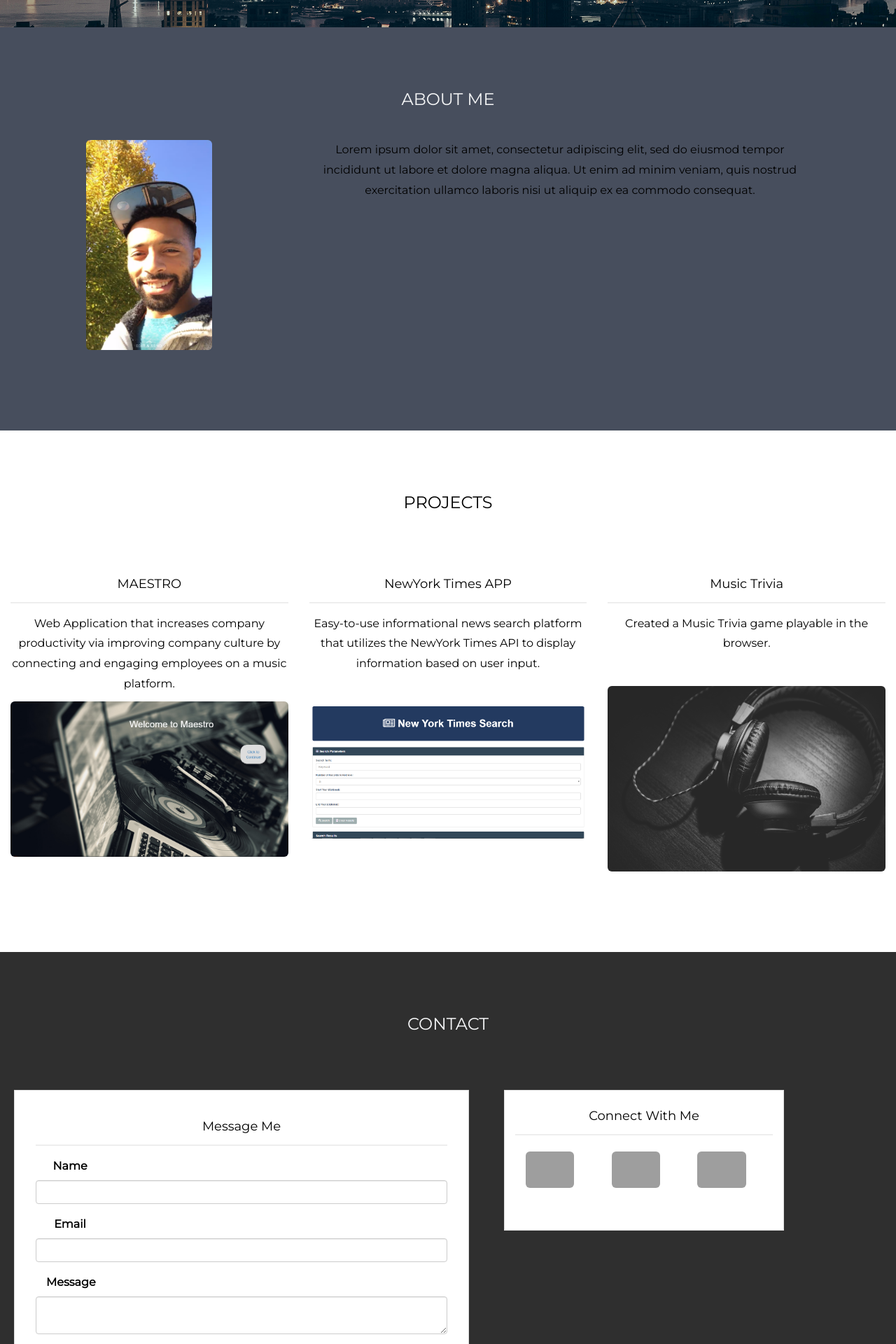
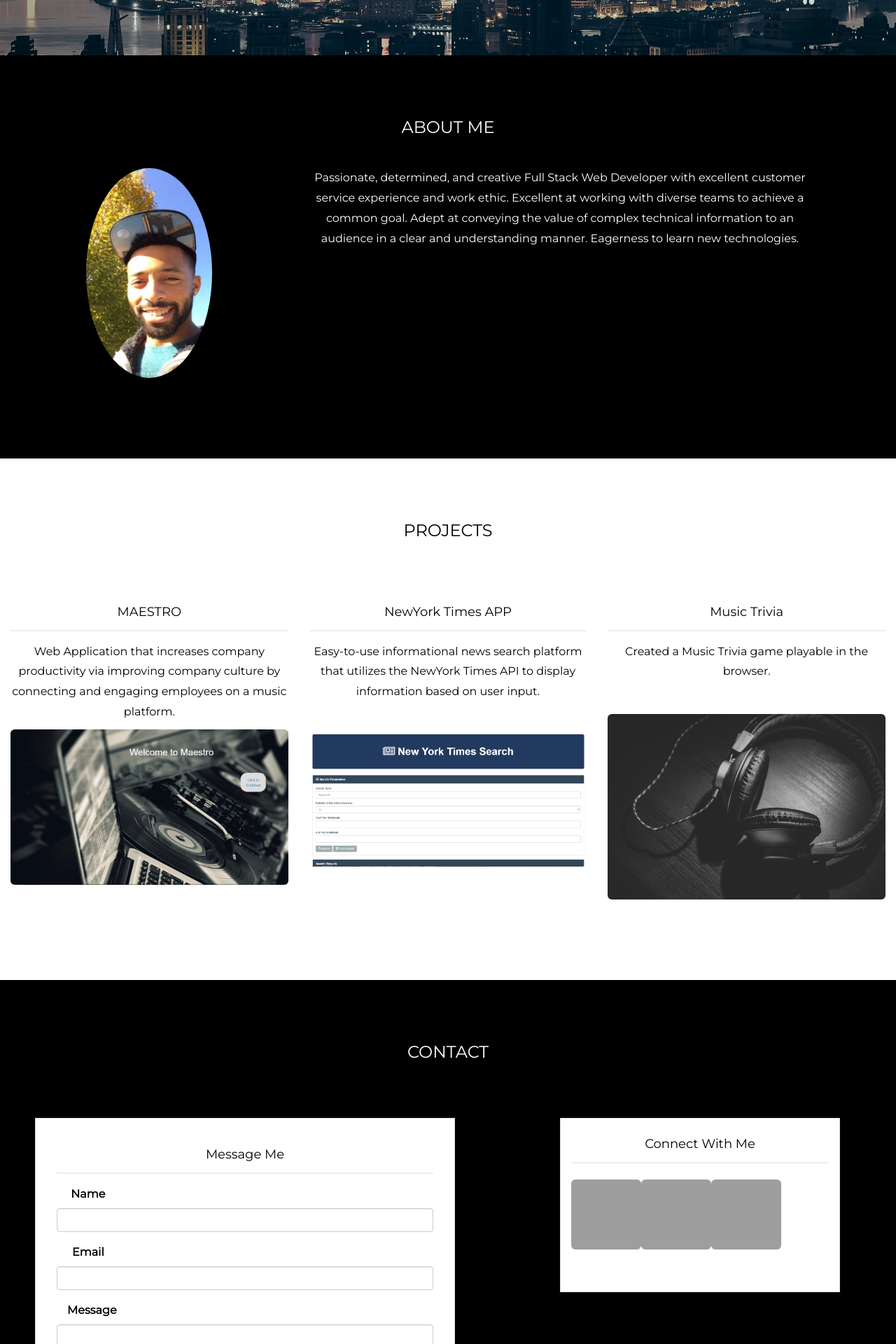
Before and after one commit to ArronJLinton/ArronJ-Linton, a PHP site: page / in a window 1280 px wide; the page is wider, and only the part inside the window is pictured. Shown: the part 640-2560 px from the top of that part at 70% size. Run offline with PHP 8.4, Linux system fonts and the light colour scheme; some libraries are stand-ins or nearby versions; grey boxes are pictures that could not be loaded.

Commit message:
editing media screens

```diff
--- a/assets/css/style.css
+++ b/assets/css/style.css
@@ -118,17 +118,27 @@
 
 
   .bg-2 {
-      background-color: #474e5d;  Dark Blue
+      background-color: black;
       color: #ffffff;
+  }
+
+  .bg-2 p {
+    color: #ffffff; White
+    text-align: left;
   }
   .bg-3 {
       background-color: #ffffff;  White
       color: #555555;
   }
   .bg-4 {
-      background-color: #2f2f2f;  Black Gray
+      background-color: black;
       color: #fff;
   }
+
+  .container {
+    padding: 10px 10px;
+  }
+
   .container-fluid {
       padding-top: 70px;
       padding-bottom: 70px;
@@ -146,17 +156,23 @@
       color: #1abc9c !important;
   }
 
+/*Contact Section*/
+
+#contact-section {
+  max-width: 1200px;
+  width: 100%;
+}
+
 /*Message Form*/
 
 #message-form {
   background: #fff;
   padding: 30px;
-  max-width: 650px;
+  max-width: 600px;
   width: 100%;
   border: 1px solid #ddd;
   float: left;
-  margin: 0 0 40px 0;
-  margin-left: 20px;
+  margin-left: 50px;
 }
 
 label {
@@ -164,18 +180,16 @@
   font-size: 16px;
 }
 
-
 /*Connect With Me Sidebar*/
 
 #connect {
   max-width: 400px;
+  float: right;
   width: 100%;
-  margin-left: 50px;
   background: #fff;
   padding: 15px;
   border: 1px solid #ddd;
 }
-
 
 h4, #connect h4 {
   border-bottom: 2px solid #eee;
@@ -189,14 +203,18 @@
 }
 
 .social {
+  height: 100px;
+  width: 100px;
+  float: left;
   margin-top: 8px;
   margin-right: 5px;
 }
+
 .social:last-child {
   margin-right: 0;
 }
 
-/**Media Screen Tags*/
+/*Media Screen Tags*/
 @media screen and (max-width: 980px) {
 
 
@@ -210,4 +228,32 @@
 
 @media screen and (max-width: 640px) {
 
+
+  #contact-section {
+    margin-left: 10px;
+  }
+/*Message form panel*/
+  #message-form {
+    margin: 0;
+    max-width: 550px;
+    width: 100%;
+    text-align: center;
+    float: none;
+  }
+/*Connect Panel*/
+  #connect {
+    margin: 0;
+    margin-top: 75px;
+    max-width: 550px;
+    width: 100%;
+    max-height: 300px;
+    height: 100%;
+    text-align: center;
+    float: none;
+  }
+
+  .social {
+    height: 100px;
+    width: 85px;
+  }
 }
--- a/index.html
+++ b/index.html
@@ -35,6 +35,7 @@
     <div class="collapse navbar-collapse" id="myNavbar">
       <ul class="nav navbar-nav navbar-right">
         <li><a href="#about">ABOUT</a></li>
+        <li><a href="">RESUME</a></li>
         <li><a href="#projects">PROJECTS</a></li>
         <li><a href="#contact">CONTACT</a></li>
       </ul>
@@ -63,7 +64,7 @@
       <img src="assets/images/beach.jpeg" width="100%" height="100%"/>
     </figure>  -->
   <div class="container" id="front-caption">
-  <h1 style="color:white; text-align: center">Full Stack Web Developer <br> Positive Ethusiast <br> Avid Traveller</h1>
+  <h1 style="color:white; text-align: center">Full Stack Web Developer <br> Positive Ethusiast <br> Avid Traveler</h1>
   </div>
 </div>
 </header>
@@ -73,10 +74,10 @@
   <h3 class="margin">ABOUT ME</h3>
   <div class="row">
     <div class="col-lg-4">
-      <img src="./assets/images/profilepic.jpg" class=" img-rounded margin"  alt="Arron J. Linton" width="180px" height="300px">
+      <img src="./assets/images/profilepic.jpg" class=" img-circle margin"  alt="Arron J. Linton" width="180px" height="300px">
     </div>
     <div class="col-lg-7">
-    <p>Lorem ipsum dolor sit amet, consectetur adipiscing elit, sed do eiusmod tempor incididunt ut labore et dolore magna aliqua. Ut enim ad minim veniam, quis nostrud exercitation ullamco laboris nisi ut aliquip ex ea commodo consequat. </p>
+    <p>Passionate, determined, and creative Full Stack Web Developer with excellent customer service experience and work ethic. Excellent at working with diverse teams to achieve a common goal. Adept at conveying the value of complex technical information to an audience in a clear and understanding manner. Eagerness to learn new technologies. </p>
     </div>
   </div>
 </div>
@@ -105,12 +106,16 @@
   </div>
 </div>
 
-<!-- Fourth Container -->
+<!-- Fourth Container(Resume) -->
+<!-- <div class="container-fluid" id="resume">
+</div> -->
+
+<!-- Fifth Container(Contact)-->
 <div class="container-fluid bg-4 text-center" id="contact">
   <h3 class="margin">CONTACT</h3><br>
-  <div class="row">
+  <div id="contact-section" class="row">
     <!-- Contact Form -->
-    <div id="message-form" class="container col-lg-5">
+    <div id="message-form" class="container">
     <h4>Message Me</h4>
       <form>
         <div class="form-group">
@@ -130,27 +135,25 @@
 
     </div>
     <!-- Connect with me -->
-    <div id="connect" class="container col-lg-5">
+    <div id="connect" class="container">
       <h4>Connect With Me</h4>
-      <div class="col-sm-4">
+      <div>
         <a href="https://www.linkedin.com/in/arron-j-linton-97393633">
-          <img src="http://sitesky.co.uk/wp-content/uploads/2014/12/linkedin_logo.png" class="img-responsive img-rounded margin social" style="width:75%"></a>
+          <img src="http://sitesky.co.uk/wp-content/uploads/2014/12/linkedin_logo.png" class="img-responsive img-rounded margin social"></a>
       </div>
-      <div class="col-sm-4">
-        <a href="http://stackoverflow.com/"><img src="http://sourcingrecruitment.info/wp-content/uploads/2015/05/stackoverflow.png" class="img-responsive img-rounded margin social" style="width:75%"></a>
+      <div>
+        <a href="http://stackoverflow.com/"><img src="http://sourcingrecruitment.info/wp-content/uploads/2015/05/stackoverflow.png" class="img-responsive img-rounded margin social"></a>
       </div>
-      <div class="col-sm-4">
-        <a href="https://github.com/ArronJLinton"><img src="https://pbs.twimg.com/profile_images/616309728688238592/pBeeJQDQ.png" class="img-responsive img-rounded margin social" style="width:75%"></a>
+      <div>
+        <a href="https://github.com/ArronJLinton"><img src="https://pbs.twimg.com/profile_images/616309728688238592/pBeeJQDQ.png" class="img-responsive img-rounded margin social"></a>
       </div>
     </div>
   </div>
 </div>
 
-
-
 <!-- Footer -->
-<footer class="container-fluid bg-5 text-center">
-  <div style="color:black">
+<footer class="container text-center">
+  <div style="color:black; font-size: 12px;">
     &copy; Copyright 2017 Arron J. Linton
   </div>
 
```
